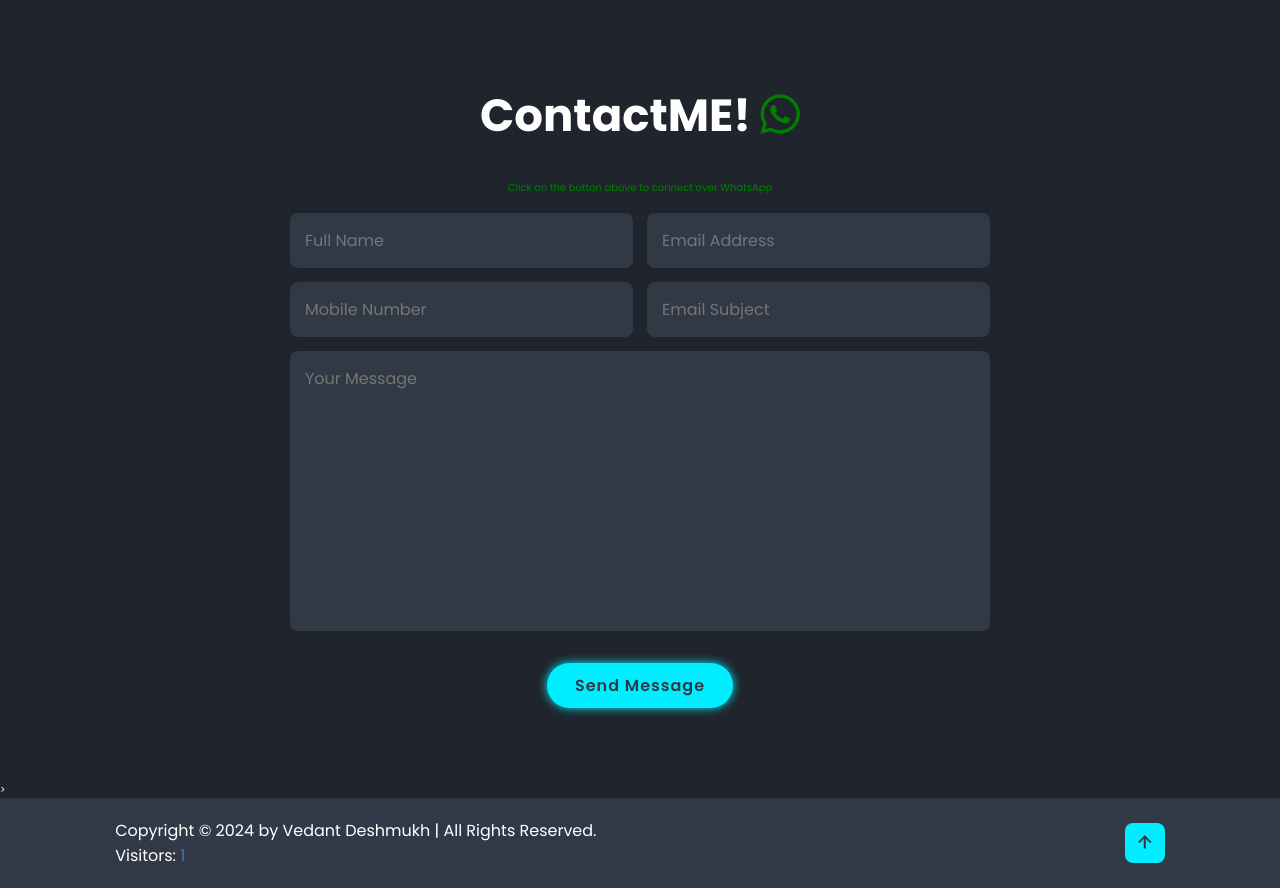
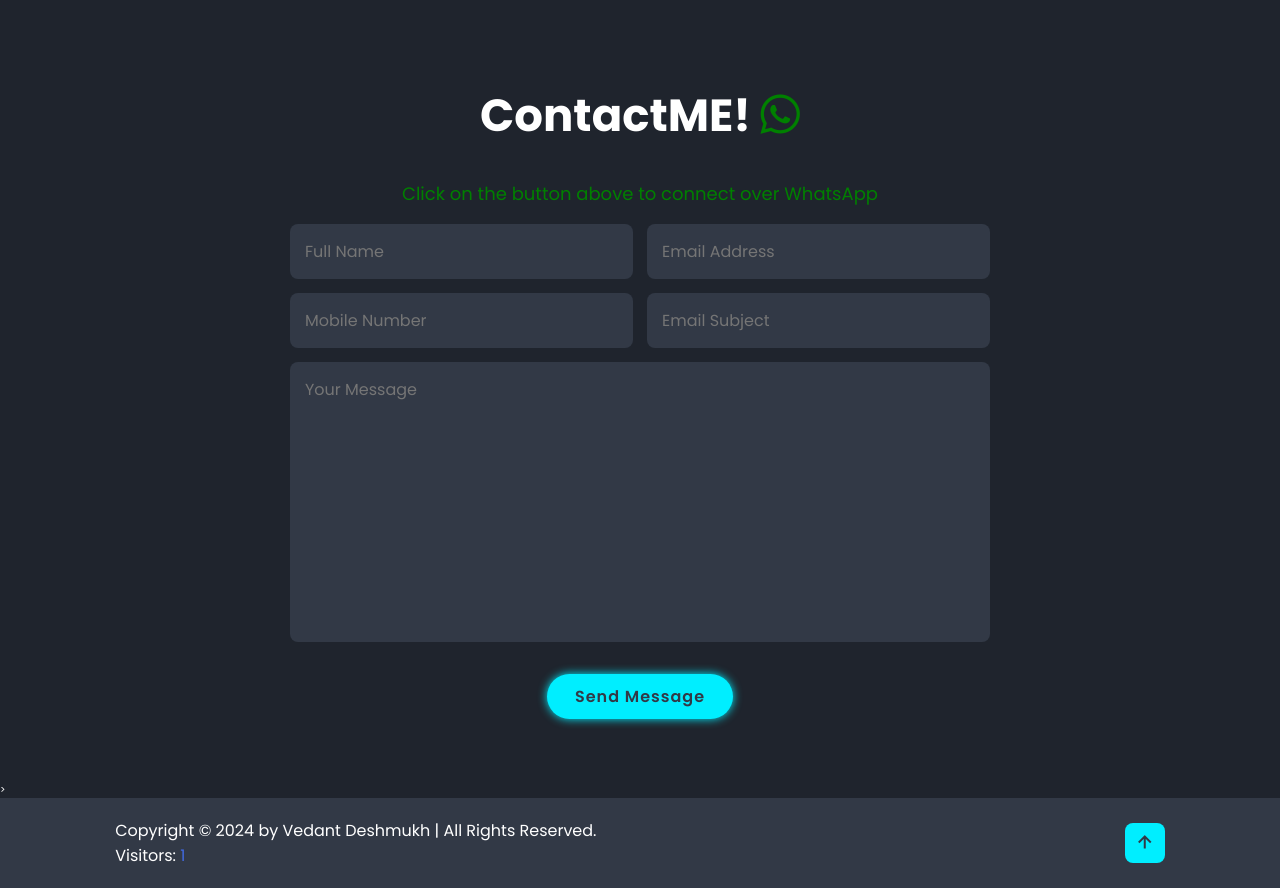
Before and after one commit to VedantDeshmukh1/VedantDeshmukh1.github.io, a plain HTML site: page index.html in a window 1280 px wide. Shown: the part 3842-4730 px from the top of the page. Drawn offline with nearby package versions, Linux system fonts and the light colour scheme; a script that the page names is missing.

Commit message:
Update index.html

```diff
--- a/index.html
+++ b/index.html
@@ -133,7 +133,7 @@
         </section>
      <section class="contact" id="contact">
         <h2 class="heading">Contact<span>ME! <a href="https://wa.me/+919765407673" target="_blank" style="color: inherit; text-decoration: none;"><i class="fab fa-whatsapp" style="color: green;"></i></a></span></h2>
-        <p style="text-align: center; font-size: 18 px; color: green;">Click on the button above to connect over WhatsApp</p>
+        <p style="text-align: center; font-size: 18px; color: green;">Click on the button above to connect over WhatsApp</p>
         <form action="#" name="submit-to-google-sheet">
             <div class="input-box">
                 <input type="text" name="Name" placeholder="Full Name" required>
```
